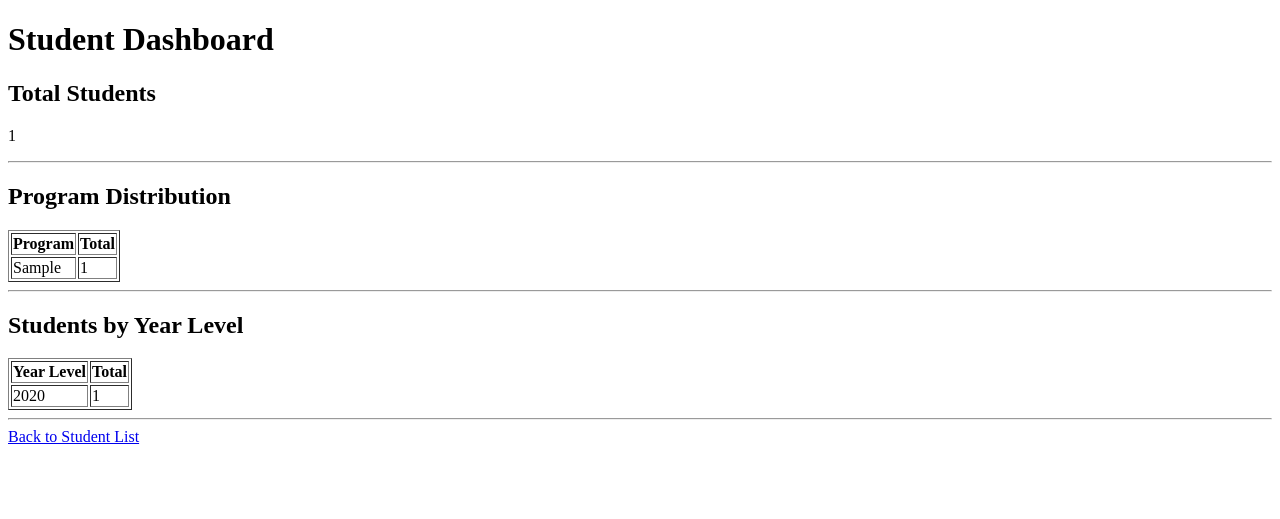
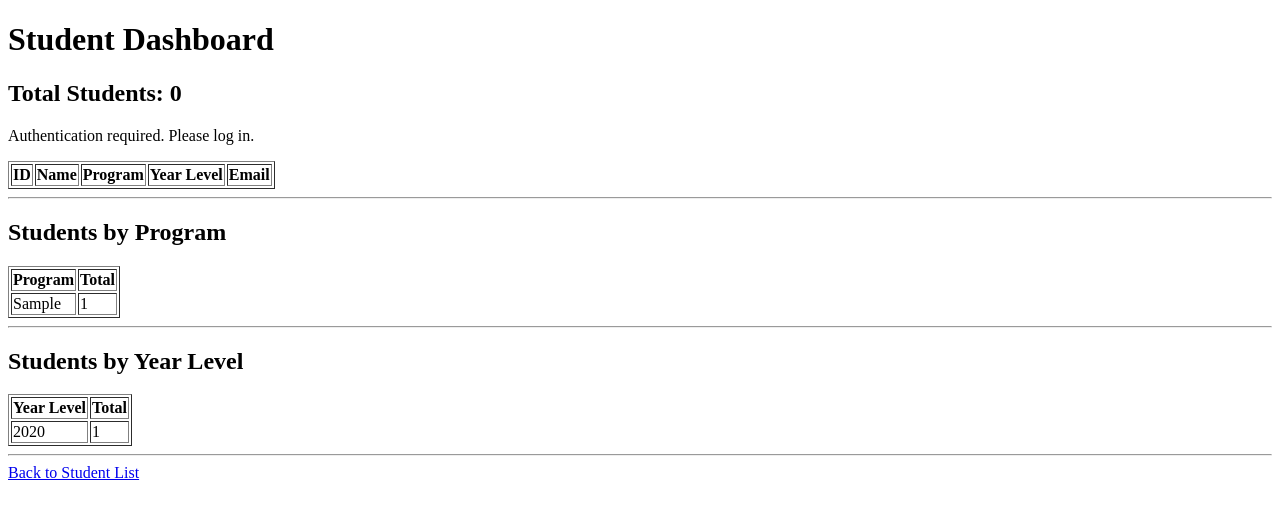
Before and after one commit to jaena10/CJM_DjangoWebApp, a Django app: page /registration/dashboard/ in a window 1280 px wide. Shown: the top 519 px of the page. Run offline with Django 5.2, Linux system fonts and the light colour scheme; tables that the repository leaves empty hold one stand-in row (values such as "Sample post"); lists and menus that the app fills with data are empty.

Commit message:
Implement AJAX Student Dashboard

```diff
--- /dev/null
+++ b/CJM_DjangoWebApp/registration/static/registration/js/student_dashboard.js
@@ -0,0 +1,67 @@
+async function loadStudents() {
+    const loadingMessage = document.getElementById("loading-message");
+    const errorMessage = document.getElementById("error-message");
+    const studentCount = document.getElementById("student-count");
+    const tableBody = document.getElementById("student-table-body");
+
+    try {
+        loadingMessage.textContent = "Loading students...";
+        errorMessage.textContent = "";
+
+        const response = await fetch("/api/students/");
+
+        if (!response.ok) {
+            if (response.status === 401) {
+                throw new Error(
+                    "Authentication required. Please log in."
+                );
+            }
+
+            throw new Error(`HTTP error: ${response.status}`);
+        }
+
+        const data = await response.json();
+
+        studentCount.textContent = data.count;
+        tableBody.innerHTML = "";
+
+        if (data.students.length === 0) {
+            const row = document.createElement("tr");
+
+            row.innerHTML = `
+                <td colspan="5">
+                    No Student records found.
+                </td>
+            `;
+
+            tableBody.appendChild(row);
+        } else {
+            data.students.forEach(student => {
+                const row = document.createElement("tr");
+
+                row.innerHTML = `
+                    <td>${student.id}</td>
+                    <td>${student.student_name}</td>
+                    <td>${student.program}</td>
+                    <td>${student.year_level}</td>
+                    <td>${student.email}</td>
+                `;
+
+                tableBody.appendChild(row);
+            });
+        }
+
+        loadingMessage.textContent = "";
+
+    } catch (error) {
+        loadingMessage.textContent = "";
+        errorMessage.textContent = error.message;
+
+        console.error(
+            "Student loading error:",
+            error
+        );
+    }
+}
+
+loadStudents();
--- a/CJM_DjangoWebApp/registration/templates/registration/student_dashboard.html
+++ b/CJM_DjangoWebApp/registration/templates/registration/student_dashboard.html
@@ -1,6 +1,8 @@
+{% load static %}
 <!DOCTYPE html>
-<html>
+<html lang="en">
 <head>
+    <meta charset="UTF-8">
     <title>Student Dashboard</title>
 </head>
 
@@ -8,28 +10,48 @@
 
     <h1>Student Dashboard</h1>
 
-    <h2>Total Students</h2>
+    <h2>
+        Total Students:
+        <span id="student-count">0</span>
+    </h2>
 
-    <p>
-        {{ total_students }}
-    </p>
+    <p id="loading-message">Loading students...</p>
+
+    <p id="error-message"></p>
+
+    <table border="1" id="student-table">
+        <thead>
+            <tr>
+                <th>ID</th>
+                <th>Name</th>
+                <th>Program</th>
+                <th>Year Level</th>
+                <th>Email</th>
+            </tr>
+        </thead>
+
+        <tbody id="student-table-body">
+        </tbody>
+    </table>
 
     <hr>
 
-    <h2>Program Distribution</h2>
+    <h2>Students by Program</h2>
 
     <table border="1">
+        <thead>
             <tr>
                 <th>Program</th>
                 <th>Total</th>
             </tr>
+        </thead>
 
+        <tbody>
             {% for item in program_summary %}
             <tr>
                 <td>{{ item.program }}</td>
                 <td>{{ item.total }}</td>
             </tr>
-
             {% empty %}
             <tr>
                 <td colspan="2">
@@ -37,7 +59,7 @@
                 </td>
             </tr>
             {% endfor %}
-
+        </tbody>
     </table>
 
     <hr>
@@ -45,17 +67,19 @@
     <h2>Students by Year Level</h2>
 
     <table border="1">
+        <thead>
             <tr>
                 <th>Year Level</th>
                 <th>Total</th>
             </tr>
+        </thead>
 
+        <tbody>
             {% for item in year_summary %}
             <tr>
                 <td>{{ item.year_level }}</td>
                 <td>{{ item.total }}</td>
             </tr>
-
             {% empty %}
             <tr>
                 <td colspan="2">
@@ -63,7 +87,7 @@
                 </td>
             </tr>
             {% endfor %}
-
+        </tbody>
     </table>
 
     <hr>
@@ -72,5 +96,7 @@
         Back to Student List
     </a>
 
+    <script src="{% static 'registration/js/student_dashboard.js' %}"></script>
+
 </body>
 </html>
```
Lines whose indentation alone changed are shown as unchanged.
